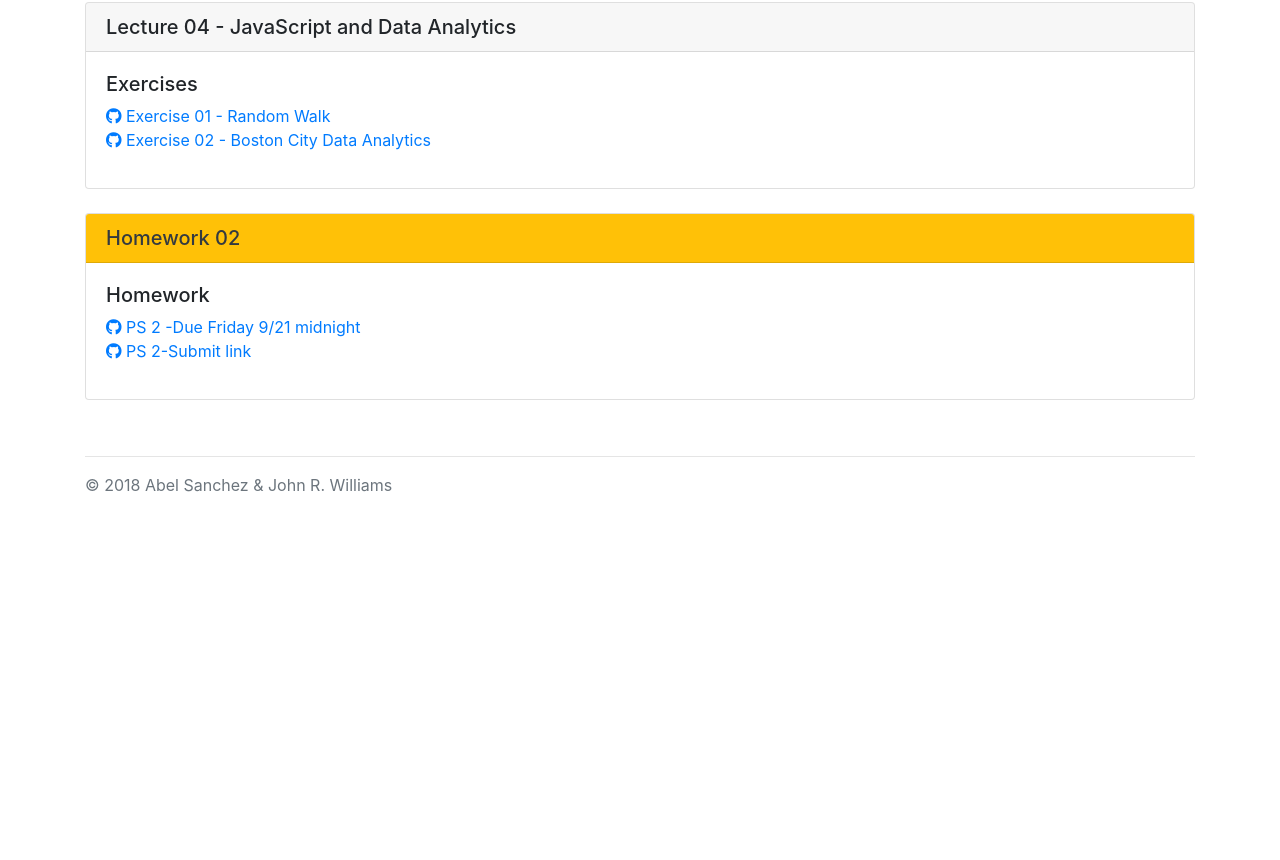
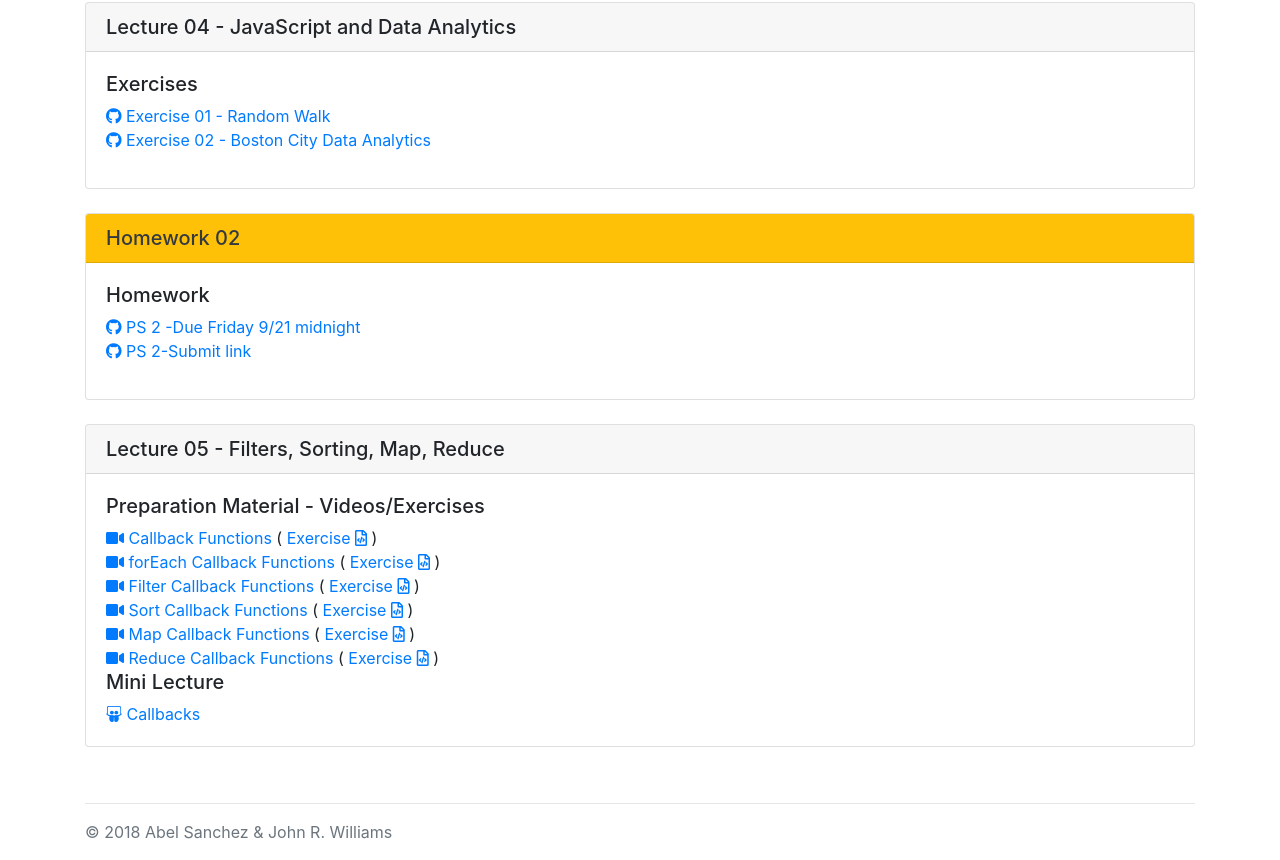
Before and after one commit to romuloscampini/mit-devops, a plain HTML site: page index.html in a window 1280 px wide. Shown: the part 2703-3563 px from the top of the page. Before the commit the page ends 3216 px from the top, so only its background shows below. Drawn offline with nearby package versions, Linux system fonts and the light colour scheme.

Commit message:
callbacks

```diff
--- a/index.html
+++ b/index.html
@@ -318,6 +318,76 @@
 
         </div>
 
+
+    <div class="card">
+        <h5 class="card-header">Lecture 05 - Filters, Sorting, Map, Reduce </h5>
+        <div class="card-body">
+
+            <h5>Preparation Material - Videos/Exercises</h5>
+            <a href="https://www.youtube.com/embed/GxyFlXbhdsY">
+                <i class="fas fa-video"></i> Callback Functions
+            </a>
+            (
+            <a href="abel/26_callbacks/02_callback_code.zip"> Exercise
+                    <i class="far fa-file-code"></i> </a> )
+            <br>
+
+
+            <a href="https://www.youtube.com/embed/W_WGUEaAdjU">
+                <i class="fas fa-video"></i> forEach Callback Functions
+            </a>
+            (
+            <a href="abel/26_callbacks/03_forEach_code.zip"> Exercise
+                    <i class="far fa-file-code"></i> </a> )
+            <br>
+
+            <a href="https://www.youtube.com/embed/N0E7H87PTXM">
+                <i class="fas fa-video"></i> Filter Callback Functions
+            </a>
+            (
+            <a href="abel/26_callbacks/04_filter_code.zip"> Exercise
+                    <i class="far fa-file-code"></i> </a> )
+            <br>
+
+
+            <a href="https://www.youtube.com/embed/5g92kS_FaYg">
+                <i class="fas fa-video"></i> Sort Callback Functions
+            </a>
+            (
+            <a href="abel/26_callbacks/05_sort_code.zip"> Exercise
+                    <i class="far fa-file-code"></i> </a> )
+            <br>
+
+
+            <a href="https://www.youtube.com/embed/jkEPcEzfaSc">
+                <i class="fas fa-video"></i> Map Callback Functions
+            </a>
+            (
+            <a href="abel/26_callbacks/06_map_code.zip"> Exercise
+                    <i class="far fa-file-code"></i> </a> )
+            <br>
+
+
+            <a href="https://www.youtube.com/embed/oxFU4P_u_sE">
+                <i class="fas fa-video"></i> Reduce Callback Functions
+            </a>
+            (
+            <a href="abel/26_callbacks/07_reduce_code.zip"> Exercise
+                    <i class="far fa-file-code"></i> </a> )
+            <br>
+
+            <h5>Mini Lecture</h5>
+
+            <a href="abel/26_filters_sorting/slides.html" target="_blank ">
+                <i class="fab fa-slideshare"></i> Callbacks
+            </a><br>
+
+          </div>
+        </div>
+
+
+
+
       <!-- ----------- Lecture Template - keep here for reference -----------
 
         <div class="card">
@@ -334,6 +404,7 @@
             <i class="far fa-file-alt"></i> Generic Document<br>
             <i class="far fa-file-archive"></i> Zip File<br>
             <i class="far fa-file-pdf"></i> PDF file<br>
+            <i class="fab fa-slideshare"></i> Presentation Icon<br>
 
           </div>
         </div>
```
